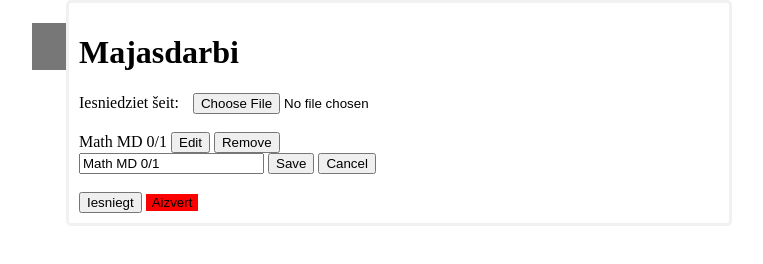
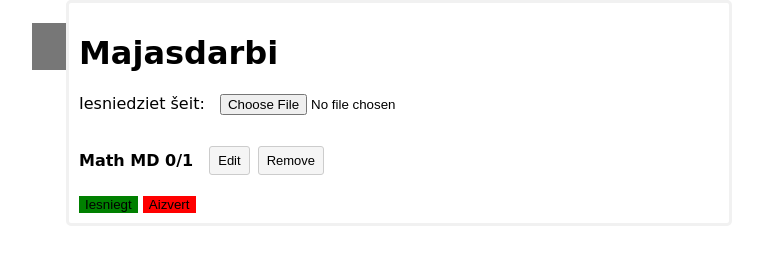
Before and after one commit to Rias69420/iamthecloud, a plain HTML site: page todo.html in a window 1280 px wide. Both pictures are taken after a click on the button "Atvert majasdarbus". Shown: the whole page, without its empty margins (8-771 px from the left). Drawn offline with Linux system fonts and the light colour scheme.

Commit message:
Refactor and enhance style2.css with new styles
pizgets

```diff
--- a/style2.css
+++ b/style2.css
@@ -1,12 +1,15 @@
+body, div, form, script {
+  font-family: 'Brush Script MT', cursive;
+}
+
 .md {
   margin-bottom: 20px;
-    background:rgb(255, 255, 255);
+  background: rgb(255, 255, 255);
   padding: 10px;
   border-radius: 5px;
   margin: auto;
   width: 50%;
   border: 3px solid green;
-    padding: 10px;
   display: none;
   position: fixed;
   top: 0;
@@ -14,6 +17,7 @@
   border: 3px solid #f1f1f1;
   z-index: 9;
 }
+
 .open-button {
   background-color: #555;
   color: white;
@@ -30,7 +34,45 @@
 .form-container .btn:hover, .open-button:hover {
   opacity: 1;
 }
+
 .form-container .cancel {
   background-color: red;
-    border: 0
+  border: 0;
 }
+
+.btn-iesniegt {
+  background-color: green;
+  border: 0;
+}
+
+/* small inline controls for the label row */
+.label-row {
+  display: flex;
+  gap: 8px;
+  align-items: center;
+  margin-top: 12px;
+}
+
+.label-text {
+  font-weight: 600;
+  font-size: 16px;
+  margin-right: 8px;
+}
+
+.small-btn {
+  padding: 6px 8px;
+  font-size: 13px;
+  cursor: pointer;
+  border: 1px solid #ccc;
+  background: #f5f5f5;
+  border-radius: 3px;
+}
+
+.hidden {
+  display: none;
+}
+
+input[type="text"].edit-input {
+  padding: 6px;
+  font-size: 14px;
+}
```
Lines whose indentation alone changed are shown as unchanged.
